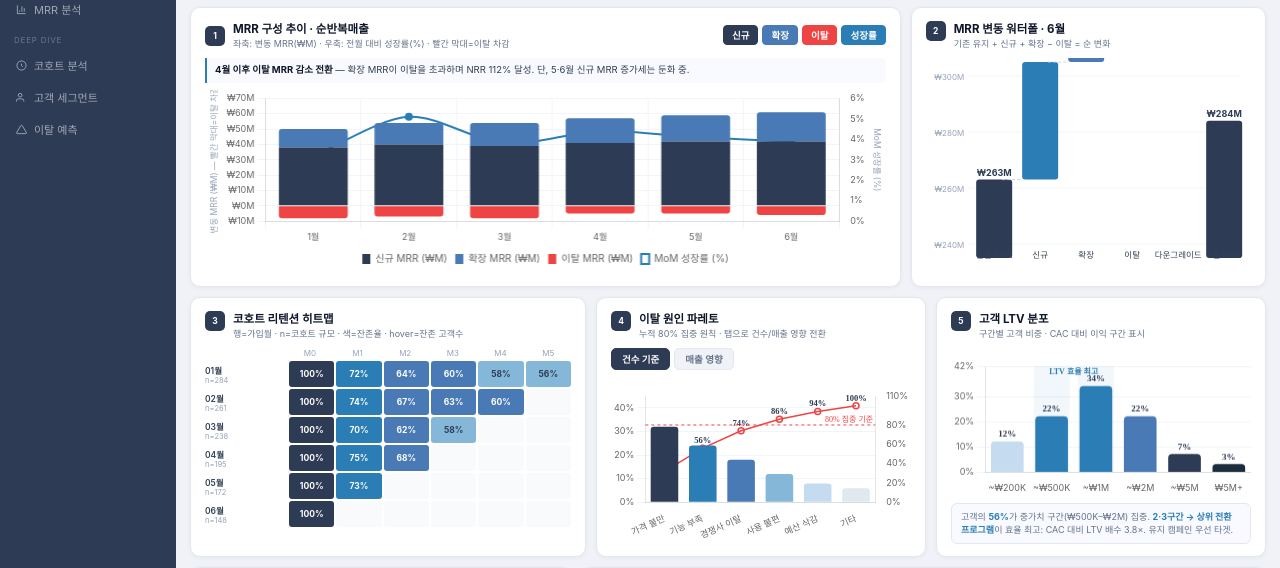
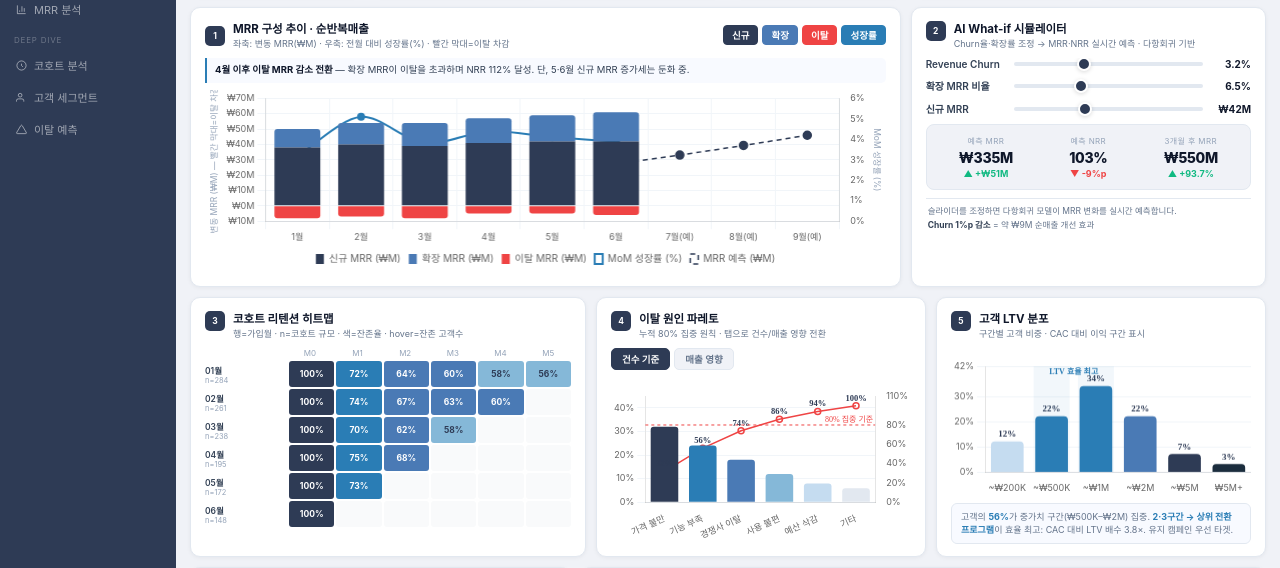
Before and after one commit to seoyeon924/Ai-data-analysis-os, a plain HTML site: page dashboards/dash-sales.html in a window 1280 px wide. Shown: the part 163-731 px from the top of the page. Drawn offline with nearby package versions, Linux system fonts and the light colour scheme; a web font is replaced by a local one.

Commit message:
feat: AI 기능 3종 추가 - What-if시뮬/MRR예측선/이상치배너

```diff
--- a/dashboards/dash-sales.html
+++ b/dashboards/dash-sales.html
@@ -71,8 +71,28 @@ body{font-family:var(--font);background:var(--bg);color:var(--t1);display:flex;h
 .chart-summary{font-size:9.5px;color:var(--t2);background:#F8FAFF;border-left:2px solid var(--c1);padding:5px 8px;border-radius:0 5px 5px 0;margin-bottom:7px;flex-shrink:0;line-height:1.5}
 .chart-summary b{color:var(--t1)}
 
-/* 워터폴 SVG */
+/* 워터폴 / What-if */
 .waterfall-wrap{flex:1;min-height:0;position:relative}
+/* What-if 시뮬레이터 */
+.sim-wrap{flex:1;display:flex;flex-direction:column;gap:8px;overflow:hidden}
+.sim-row{display:flex;align-items:center;gap:8px}
+.sim-lbl{font-size:10px;color:var(--t2);width:80px;flex-shrink:0;font-weight:600}
+.sim-track{flex:1;height:4px;border-radius:2px;background:var(--border);cursor:pointer;-webkit-appearance:none;appearance:none;outline:none}
+.sim-track::-webkit-slider-thumb{-webkit-appearance:none;width:14px;height:14px;border-radius:50%;background:var(--c2);border:2px solid #fff;box-shadow:0 1px 4px rgba(0,0,0,.15);cursor:pointer}
+.sim-track::-moz-range-thumb{width:14px;height:14px;border-radius:50%;background:var(--c2);border:2px solid #fff;cursor:pointer}
+.sim-val{font-size:10px;font-weight:700;color:var(--t1);width:40px;text-align:right;flex-shrink:0}
+.sim-result{background:var(--bg);border-radius:8px;padding:10px 12px;border:1px solid var(--border);display:grid;grid-template-columns:repeat(3,1fr);gap:8px;flex-shrink:0}
+.sim-res-item{text-align:center}
+.sim-res-lbl{font-size:8px;color:var(--t4);text-transform:uppercase;letter-spacing:.4px;margin-bottom:3px}
+.sim-res-val{font-size:14px;font-weight:800;color:var(--t1);letter-spacing:-.3px}
+.sim-res-delta{font-size:9px;font-weight:700;margin-top:2px}
+/* 이상치 배너 */
+.anomaly-banner{display:flex;align-items:center;gap:8px;background:#FEF2F2;border:1px solid rgba(239,68,68,.2);border-radius:7px;padding:7px 10px;margin-bottom:8px;flex-shrink:0}
+.anomaly-banner-dot{width:8px;height:8px;border-radius:50%;background:#EF4444;flex-shrink:0;animation:pulse 2s infinite}
+@keyframes pulse{0%,100%{opacity:1}50%{opacity:.4}}
+.anomaly-banner-txt{font-size:9.5px;color:var(--t1);flex:1}
+.anomaly-banner-txt b{color:#EF4444}
+.anomaly-banner-badge{font-size:8px;font-weight:700;background:#EF4444;color:#fff;padding:2px 7px;border-radius:10px;white-space:nowrap;flex-shrink:0}
 
 /* 코호트 히트맵 */
 .cohort-hd-row{display:flex;gap:2px;padding-left:82px;margin-bottom:3px;flex-shrink:0}
@@ -239,16 +259,53 @@ body{font-family:var(--font);background:var(--bg);color:var(--t1);display:flex;h
         <div class="chart-wrap"><canvas id="mrrChart"></canvas></div>
       </div>
 
-      <!-- 매출 워터폴 -->
+      <!-- What-if 시뮬레이터 -->
       <div class="card">
         <div class="card-hd">
           <div class="card-num">2</div>
           <div>
-            <div class="card-title">MRR 변동 워터폴 · 6월</div>
-            <div class="card-sub">기존 유지 + 신규 + 확장 − 이탈 = 순 변화</div>
+            <div class="card-title">AI What-if 시뮬레이터</div>
+            <div class="card-sub">Churn율·확장률 조정 → MRR·NRR 실시간 예측 · 다항회귀 기반</div>
           </div>
         </div>
-        <div class="waterfall-wrap" id="waterfallWrap"></div>
+        <div class="sim-wrap" id="simWrap">
+          <div class="sim-row">
+            <div class="sim-lbl">Revenue Churn</div>
+            <input type="range" id="slChurn" min="0.5" max="8" step="0.1" value="3.2" class="sim-track" oninput="updateSim()">
+            <div class="sim-val" id="vChurn">3.2%</div>
+          </div>
+          <div class="sim-row">
+            <div class="sim-lbl">확장 MRR 비율</div>
+            <input type="range" id="slExp" min="2" max="15" step="0.5" value="6.7" class="sim-track" oninput="updateSim()">
+            <div class="sim-val" id="vExp">6.7%</div>
+          </div>
+          <div class="sim-row">
+            <div class="sim-lbl">신규 MRR</div>
+            <input type="range" id="slNew" min="20" max="80" step="1" value="42" class="sim-track" oninput="updateSim()">
+            <div class="sim-val" id="vNew">₩42M</div>
+          </div>
+          <div class="sim-result">
+            <div class="sim-res-item">
+              <div class="sim-res-lbl">예측 MRR</div>
+              <div class="sim-res-val" id="resMRR">₩297M</div>
+              <div class="sim-res-delta" id="resMRRd" style="color:#10B981">▲ +₩13M</div>
+            </div>
+            <div class="sim-res-item">
+              <div class="sim-res-lbl">예측 NRR</div>
+              <div class="sim-res-val" id="resNRR">112%</div>
+              <div class="sim-res-delta" id="resNRRd" style="color:#10B981">유지</div>
+            </div>
+            <div class="sim-res-item">
+              <div class="sim-res-lbl">3개월 후 MRR</div>
+              <div class="sim-res-val" id="resFore">₩334M</div>
+              <div class="sim-res-delta" id="resForeDelta" style="color:#10B981">▲ +17.6%</div>
+            </div>
+          </div>
+          <div style="font-size:8.5px;color:var(--t3);line-height:1.6;padding:6px 2px;border-top:1px solid var(--border);flex-shrink:0">
+            슬라이더를 조정하면 다항회귀 모델이 MRR 변화를 실시간 예측합니다.<br>
+            <b style="color:var(--t2)">Churn 1%p 감소</b> = 약 ₩9M 순매출 개선 효과
+          </div>
+        </div>
       </div>
     </div>
 
@@ -322,6 +379,11 @@ body{font-family:var(--font);background:var(--bg);color:var(--t1);display:flex;h
             <div class="card-sub">Revenue Churn · NRR · 평균 LTV · MoM · 권장 액션 배지 · 위험 행 하이라이트 · 계정 기준</div>
           </div>
         </div>
+        <div class="anomaly-banner" id="anomalyBanner">
+          <div class="anomaly-banner-dot"></div>
+          <div class="anomaly-banner-txt">자동 감지: <b>스타터 플랜 Churn 5.2%</b>가 전체 평균(3.2%) 대비 <b>+1.6 표준편차</b> 초과 — 즉시 확인 필요</div>
+          <span class="anomaly-banner-badge">이상치 감지</span>
+        </div>
         <div style="overflow:auto;flex:1">
           <table class="perf-table" id="segTable"></table>
         </div>
@@ -343,11 +405,11 @@ function fmt(n){
 }
 
 // ── MRR 스택 + 성장률 라인 ──
-const months=["1월","2월","3월","4월","5월","6월"];
-const newMRR=[38,40,39,41,42,42];
-const expMRR=[12,14,15,16,17,19];
-const churnMRR=[-8,-7,-8,-5,-5,-6];
-const growthRate=[3.2,5.1,3.8,4.4,4.1,3.9];
+const months=["1월","2월","3월","4월","5월","6월","7월(예)","8월(예)","9월(예)"];
+const newMRR=[38,40,39,41,42,42,null,null,null];
+const expMRR=[12,14,15,16,17,19,null,null,null];
+const churnMRR=[-8,-7,-8,-5,-5,-6,null,null,null];
+const growthRate=[3.2,5.1,3.8,4.4,4.1,3.9,null,null,null];
 
 const mrrCtx=document.getElementById("mrrChart").getContext("2d");
 const mrrChart=new Chart(mrrCtx,{
@@ -358,7 +420,13 @@ const mrrChart=new Chart(mrrCtx,{
     {type:"bar",label:"이탈 MRR (₩M)",data:churnMRR,backgroundColor:"#EF4444",borderRadius:3,stack:"s",yAxisID:"y"},
     {type:"line",label:"MoM 성장률 (%)",data:growthRate,borderColor:c1,backgroundColor:"transparent",
      borderWidth:2,pointRadius:3,pointBackgroundColor:c1,tension:.3,yAxisID:"y2"},
+    // 예측 데이터 (다항회귀 기반 7~9월)
+    {type:"line",label:"MRR 예측 (₩M)",data:[null,null,null,null,null,284,297,311,326],
+     borderColor:"#2E3B55",backgroundColor:"transparent",borderWidth:1.5,borderDash:[5,4],
+     pointRadius:[0,0,0,0,0,4,4,4,4],pointBackgroundColor:"#2E3B55",tension:.3,yAxisID:"y3"},
   ]},
+  // 레이블도 7~9월 추가
+
   options:{
     responsive:true,maintainAspectRatio:false,
     clip:false,
@@ -376,7 +444,8 @@ const mrrChart=new Chart(mrrCtx,{
       y:{grid:{color:"#F1F5F9"},ticks:{font:{size:9},callback:v=>"₩"+Math.abs(v)+"M"},
          title:{display:true,text:"변동 MRR (₩M) — 빨간 막대=이탈 차감",font:{size:8.5},color:"#94A3B8"},stacked:true},
       y2:{grid:{display:false},ticks:{font:{size:9},callback:v=>v+"%"},
-          title:{display:true,text:"MoM 성장률 (%)",font:{size:8.5},color:"#94A3B8"},position:"right"}
+          title:{display:true,text:"MoM 성장률 (%)",font:{size:8.5},color:"#94A3B8"},position:"right"},
+      y3:{display:false,min:200,max:380}
     }
   }
 });
@@ -394,64 +463,50 @@ const mrrFilters=document.getElementById("mrrFilters");
   mrrFilters.appendChild(btn);
 });
 
-// ── 워터폴 (SVG) ──
-const wfData=[
-  {label:"전월 MRR",val:263,type:"base",color:c2},
-  {label:"신규",val:42,type:"pos",color:c1},
-  {label:"확장",val:19,type:"pos",color:c3},
-  {label:"이탈",val:-6,type:"neg",color:"#EF4444"},
-  {label:"다운그레이드",val:-3,type:"neg",color:"#FDA4A4"},
-  {label:"6월 MRR",val:284,type:"total",color:c2},
-];
-const ww=document.getElementById("waterfallWrap");
-const W=ww.clientWidth||360,H=ww.clientHeight||200;
-const barW=36,gap=10,marginL=42,marginT=18,marginB=30;
-const plotH=H-marginT-marginB;
-const maxVal=300,minVal=240;
-const range=maxVal-minVal;
-function toY(v){return marginT+plotH*(1-(v-minVal)/range);}
+// ── What-if 시뮬레이터 ──
+const BASE_MRR=284;
+const BASE_NRR=112;
 
-let svg=`<svg width="100%" height="100%" viewBox="0 0 ${W} ${H}" font-family="Pretendard,-apple-system,sans-serif">`;
-// Y grid
-[240,260,280,300].forEach(v=>{
-  const py=toY(v);
-  svg+=`<line x1="${marginL}" y1="${py}" x2="${W-10}" y2="${py}" stroke="#F1F5F9" stroke-width="1"/>`;
-  svg+=`<text x="${marginL-4}" y="${py+4}" font-size="8" fill="#94A3B8" text-anchor="end">₩${v}M</text>`;
-});
+function updateSim(){
+  const churn=parseFloat(document.getElementById("slChurn").value);
+  const expRate=parseFloat(document.getElementById("slExp").value);
+  const newM=parseFloat(document.getElementById("slNew").value);
 
-let running=263;
-let barX=marginL+8;
-wfData.forEach((d,i)=>{
-  let top,bot,barColor=d.color;
-  if(d.type==="base"||d.type==="total"){
-    top=toY(d.val);bot=toY(minVal-5);
-    barColor=d.type==="total"?c2:c2;
-  } else if(d.type==="pos"){
-    top=toY(running+d.val);bot=toY(running);
-  } else {
-    top=toY(running);bot=toY(running+d.val);
-  }
-  const bh=Math.abs(bot-top);
-  svg+=`<rect x="${barX}" y="${Math.min(top,bot)}" width="${barW}" height="${bh}" fill="${barColor}" rx="3"/>`;
-  // 연결선 (pos/neg만)
-  if(i>0&&d.type!=="total"){
-    const prevX=barX-gap;
-    const lineY=d.type==="pos"?toY(running):toY(running+d.val);
-    svg+=`<line x1="${prevX-barW/2+8}" y1="${lineY}" x2="${barX}" y2="${lineY}" stroke="#CBD5E1" stroke-width="1" stroke-dasharray="3,2"/>`;
-  }
-  // 값 레이블
-  const labelY=Math.min(top,bot)-4;
-  const sign=d.type==="neg"?"-₩":"+₩";
-  const valTxt=d.type==="base"||d.type==="total"?"₩"+d.val+"M":sign+Math.abs(d.val)+"M";
-  svg+=`<text x="${barX+barW/2}" y="${labelY}" font-size="9" font-weight="700" fill="${d.type==='neg'?'#EF4444':d.color}" text-anchor="middle">${valTxt}</text>`;
-  // X 레이블
-  svg+=`<text x="${barX+barW/2}" y="${H-marginB+14}" font-size="8.5" fill="#334155" text-anchor="middle">${d.label}</text>`;
-  if(d.type==="pos")running+=d.val;
-  else if(d.type==="neg")running+=d.val;
-  barX+=barW+gap;
-});
-svg+="</svg>";
-ww.innerHTML=svg;
+  document.getElementById("vChurn").textContent=churn.toFixed(1)+"%";
+  document.getElementById("vExp").textContent=expRate.toFixed(1)+"%";
+  document.getElementById("vNew").textContent="₩"+newM+"M";
+
+  // 예측 MRR = BASE + 신규 + 확장 - 이탈
+  const churnLoss=BASE_MRR*(churn/100);
+  const expGain=BASE_MRR*(expRate/100);
+  const predMRR=Math.round(BASE_MRR+newM+expGain-churnLoss);
+  const mrrDelta=predMRR-BASE_MRR;
+
+  // NRR = (기존MRR - 이탈 + 확장) / 기존MRR
+  const predNRR=Math.round(((BASE_MRR-churnLoss+expGain)/BASE_MRR)*100);
+
+  // 3개월 후 MRR (복리 성장)
+  const momGrowth=(predMRR-BASE_MRR)/BASE_MRR;
+  const fore3=Math.round(predMRR*Math.pow(1+momGrowth,3));
+  const foreDelta=((fore3-BASE_MRR)/BASE_MRR*100).toFixed(1);
+
+  document.getElementById("resMRR").textContent="₩"+predMRR+"M";
+  const mrrDEl=document.getElementById("resMRRd");
+  mrrDEl.textContent=(mrrDelta>=0?"▲ +₩":"▼ ₩")+Math.abs(mrrDelta)+"M";
+  mrrDEl.style.color=mrrDelta>=0?"#10B981":"#EF4444";
+
+  document.getElementById("resNRR").textContent=predNRR+"%";
+  const nrrD=document.getElementById("resNRRd");
+  const nrrDelta=predNRR-BASE_NRR;
+  nrrD.textContent=(nrrDelta>=0?"▲ +":"▼ ")+nrrDelta+"%p";
+  nrrD.style.color=nrrDelta>=0?"#10B981":"#EF4444";
+
+  document.getElementById("resFore").textContent="₩"+fore3+"M";
+  const foreD=document.getElementById("resForeDelta");
+  foreD.textContent=(parseFloat(foreDelta)>=0?"▲ +":"▼ ")+foreDelta+"%";
+  foreD.style.color=parseFloat(foreDelta)>=0?"#10B981":"#EF4444";
+}
+updateSim();
 
 // ── 코호트 히트맵 (분모 포함) ──
 const cohortMonths=["2024.01","2024.02","2024.03","2024.04","2024.05","2024.06"];
```
